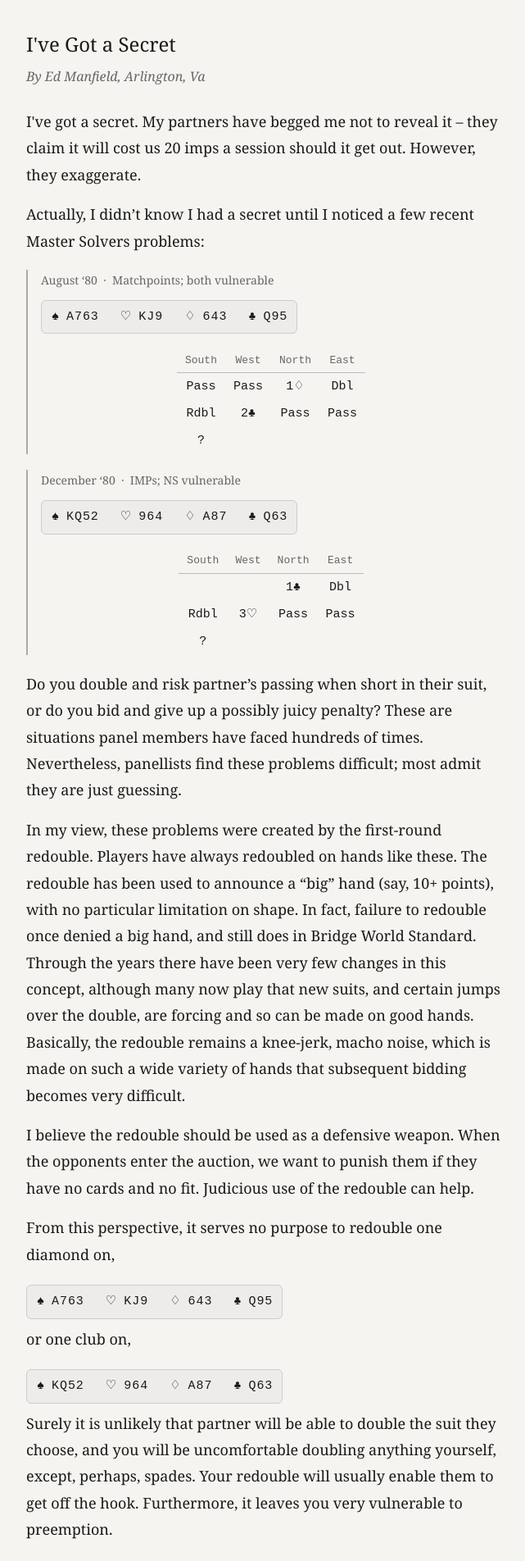
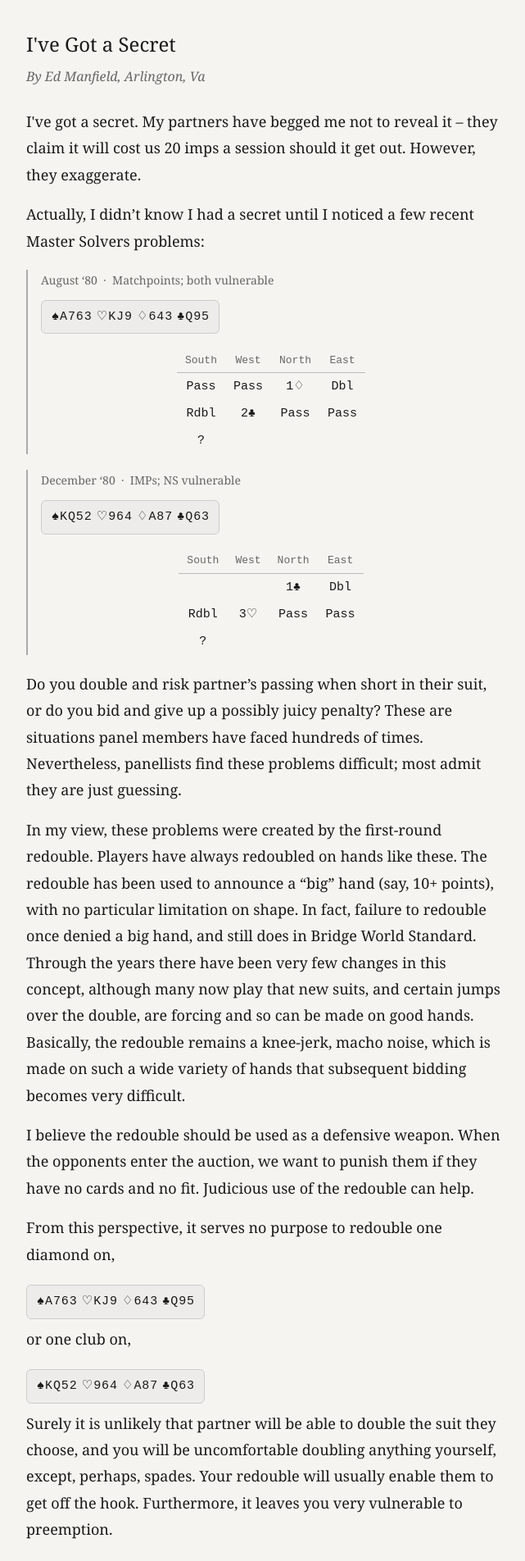
Before and after one commit to kjraywood/kjraywood.github.io, a Jekyll site: the page igas/index.html, which Jekyll copies as it is, in a window 1280 px wide. Shown: the top 1904 px of the page at 82% size, without its empty margins (318-959 px from the left). Built offline with Jekyll 4.4.1, drawn with Linux system fonts in a browser that asks for light colours.

Commit message:
move igas.html to sub-dir, and make hands more compact

```diff
--- a/igas.html
+++ b/igas/index.html
@@ -24,7 +24,6 @@
   .art h1 { font-size: clamp(20px, 5.5vw, 24px); font-weight: 500; margin: 0 0 0.25rem; }
   .art .byline { font-style: italic; color: #666; margin: 0 0 1.5rem; font-size: clamp(14px, 4vw, 16px); }
   .art p { margin: 0 0 1rem; }
-
   .hand {
     font-family: 'Courier New', Courier, monospace;
     font-size: clamp(14px, 3.8vw, 15px);
@@ -39,39 +38,14 @@
     max-width: 100%;
     box-sizing: border-box;
   }
-
-  .problem {
-    border-left: 2px solid #aaa;
-    padding-left: 1rem;
-    margin: 1.2rem 0;
-  }
-  .problem .label {
-    font-size: clamp(13px, 3.5vw, 14px);
-    font-weight: 500;
-    color: #666;
-    margin-bottom: 0.4rem;
-  }
-
+  .problem { border-left: 2px solid #aaa; padding-left: 1rem; margin: 1.2rem 0; }
+  .problem .label { font-size: clamp(13px, 3.5vw, 14px); font-weight: 500; color: #666; margin-bottom: 0.4rem; }
   .bid-wrap { text-align: center; margin: 0.6rem 0 0.9rem; }
-  .bid-table {
-    border-collapse: collapse;
-    margin: 0 auto;
-    font-family: 'Courier New', Courier, monospace;
-    font-size: clamp(14px, 3.8vw, 15px);
-  }
-  .bid-table.headed th {
-    color: #666;
-    font-weight: 500;
-    font-size: clamp(12px, 3.3vw, 13px);
-    padding: 3px 10px;
-    text-align: center;
-    border-bottom: 0.5px solid #bbb;
-  }
+  .bid-table { border-collapse: collapse; margin: 0 auto; font-family: 'Courier New', Courier, monospace; font-size: clamp(14px, 3.8vw, 15px); }
+  .bid-table.headed th { color: #666; font-weight: 500; font-size: clamp(12px, 3.3vw, 13px); padding: 3px 10px; text-align: center; border-bottom: 0.5px solid #bbb; }
   .bid-table td { padding: 3px 10px; text-align: center; }
-
   .hand-label { margin: 0.5rem 0 0.2rem; }
   .hand-response { margin: 0.15rem 0 0.9rem; padding-left: 0.25rem; }
-
   @media (prefers-color-scheme: dark) {
     body { background: #1e1e1c; }
     .art { color: #e8e6e0; }
@@ -92,7 +66,7 @@
 
   <div class="problem">
     <div class="label">August &lsquo;80 &nbsp;&middot;&nbsp; Matchpoints; both vulnerable</div>
-    <div class="hand">&#9824; A&#8202;7&#8202;6&#8202;3 &nbsp; &#9825; K&#8202;J&#8202;9 &nbsp; &#9826; 6&#8202;4&#8202;3 &nbsp; &#9827; Q&#8202;9&#8202;5</div>
+    <div class="hand">&#9824;&#8202;A&#8202;7&#8202;6&#8202;3&#8201;&#8201;&#9825;&#8202;K&#8202;J&#8202;9&#8201;&#8201;&#9826;&#8202;6&#8202;4&#8202;3&#8201;&#8201;&#9827;&#8202;Q&#8202;9&#8202;5</div>
     <div class="bid-wrap">
       <table class="bid-table headed">
         <tr><th>South</th><th>West</th><th>North</th><th>East</th></tr>
@@ -105,7 +79,7 @@
 
   <div class="problem">
     <div class="label">December &lsquo;80 &nbsp;&middot;&nbsp; IMPs; NS vulnerable</div>
-    <div class="hand">&#9824; K&#8202;Q&#8202;5&#8202;2 &nbsp; &#9825; 9&#8202;6&#8202;4 &nbsp; &#9826; A&#8202;8&#8202;7 &nbsp; &#9827; Q&#8202;6&#8202;3</div>
+    <div class="hand">&#9824;&#8202;K&#8202;Q&#8202;5&#8202;2&#8201;&#8201;&#9825;&#8202;9&#8202;6&#8202;4&#8201;&#8201;&#9826;&#8202;A&#8202;8&#8202;7&#8201;&#8201;&#9827;&#8202;Q&#8202;6&#8202;3</div>
     <div class="bid-wrap">
       <table class="bid-table headed">
         <tr><th>South</th><th>West</th><th>North</th><th>East</th></tr>
@@ -124,11 +98,11 @@
 
   <p>From this perspective, it serves no purpose to redouble one diamond on,</p>
 
-  <div class="hand">&#9824; A&#8202;7&#8202;6&#8202;3 &nbsp; &#9825; K&#8202;J&#8202;9 &nbsp; &#9826; 6&#8202;4&#8202;3 &nbsp; &#9827; Q&#8202;9&#8202;5</div>
+  <div class="hand">&#9824;&#8202;A&#8202;7&#8202;6&#8202;3&#8201;&#8201;&#9825;&#8202;K&#8202;J&#8202;9&#8201;&#8201;&#9826;&#8202;6&#8202;4&#8202;3&#8201;&#8201;&#9827;&#8202;Q&#8202;9&#8202;5</div>
 
   <p>or one club on,</p>
 
-  <div class="hand">&#9824; K&#8202;Q&#8202;5&#8202;2 &nbsp; &#9825; 9&#8202;6&#8202;4 &nbsp; &#9826; A&#8202;8&#8202;7 &nbsp; &#9827; Q&#8202;6&#8202;3</div>
+  <div class="hand">&#9824;&#8202;K&#8202;Q&#8202;5&#8202;2&#8201;&#8201;&#9825;&#8202;9&#8202;6&#8202;4&#8201;&#8201;&#9826;&#8202;A&#8202;8&#8202;7&#8201;&#8201;&#9827;&#8202;Q&#8202;6&#8202;3</div>
 
   <p>Surely it is unlikely that partner will be able to double the suit they choose, and you will be uncomfortable doubling anything yourself, except, perhaps, spades. Your redouble will usually enable them to get off the hook. Furthermore, it leaves you very vulnerable to preemption.</p>
 
@@ -138,11 +112,11 @@
 
   <p>Well, the secret is out if it is OK to pass over a double holding a good hand. When you do so, your redoubles acquire more definition. They show 10+ points with good defense against all but one of their suits. Thus, you might redouble one club on,</p>
 
-  <div class="hand">&#9824; K&#8202;T&#8202;9&#8202;x&#8202;x &nbsp; &#9825; x&#8202;x &nbsp; &#9826; A&#8202;J&#8202;x&#8202;x &nbsp; &#9827; K&#8202;x&#8202;x</div>
+  <div class="hand">&#9824;&#8202;K&#8202;T&#8202;9&#8202;x&#8202;x&#8201;&#8201;&#9825;&#8202;x&#8202;x&#8201;&#8201;&#9826;&#8202;A&#8202;J&#8202;x&#8202;x&#8201;&#8201;&#9827;&#8202;K&#8202;x&#8202;x</div>
 
   <p>or one diamond on,</p>
 
-  <div class="hand">&#9824; Q&#8202;T&#8202;x&#8202;x &nbsp; &#9825; x&#8202;x &nbsp; &#9826; Q&#8202;x&#8202;x &nbsp; &#9827; A&#8202;Q&#8202;x&#8202;x</div>
+  <div class="hand">&#9824;&#8202;Q&#8202;T&#8202;x&#8202;x&#8201;&#8201;&#9825;&#8202;x&#8202;x&#8201;&#8201;&#9826;&#8202;Q&#8202;x&#8202;x&#8201;&#8201;&#9827;&#8202;A&#8202;Q&#8202;x&#8202;x</div>
 
   <p>If they bid hearts in these instances, partner will double only with four of them, because he knows you are likely to be short in hearts. Similarly, if the auction proceeds:</p>
 
@@ -166,7 +140,7 @@
 
   <p>This style facilitates constructive bidding too. How many times have you held,</p>
 
-  <div class="hand">&#9824; x&#8202;x &nbsp; &#9825; Q&#8202;x&#8202;x&#8202;x &nbsp; &#9826; A&#8202;K&#8202;x &nbsp; &#9827; A&#8202;x&#8202;x&#8202;x</div>
+  <div class="hand">&#9824;&#8202;x&#8202;x&#8201;&#8201;&#9825;&#8202;Q&#8202;x&#8202;x&#8202;x&#8201;&#8201;&#9826;&#8202;A&#8202;K&#8202;x&#8201;&#8201;&#9827;&#8202;A&#8202;x&#8202;x&#8202;x</div>
 
   <p>and heard the auction go:</p>
 
@@ -224,7 +198,7 @@
 
   <div class="problem">
     <div class="label">IMPs, EW vulnerable</div>
-    <div class="hand">&#9824; K&#8202;T&#8202;7&#8202;3&#8202;2 &nbsp; &#9825; 4 &nbsp; &#9826; K&#8202;8&#8202;6&#8202;2 &nbsp; &#9827; A&#8202;K&#8202;7</div>
+    <div class="hand">&#9824;&#8202;K&#8202;T&#8202;7&#8202;3&#8202;2&#8201;&#8201;&#9825;&#8202;4&#8201;&#8201;&#9826;&#8202;K&#8202;8&#8202;6&#8202;2&#8201;&#8201;&#9827;&#8202;A&#8202;K&#8202;7</div>
     <div class="bid-wrap">
       <table class="bid-table headed">
         <tr><th>South</th><th>West</th><th>North</th><th>East</th></tr>
@@ -249,16 +223,16 @@
 
   <p>You hold, as responder:</p>
 
-  <div class="hand-label"><span class="hand">&#9824; Q&#8202;x&#8202;x&#8202;x &nbsp; &#9825; A&#8202;T&#8202;x&#8202;x&#8202;x&#8202;x&#8202;x &nbsp; &#9826; &mdash; &nbsp; &#9827; x&#8202;x</span></div>
+  <div class="hand-label"><span class="hand">&#9824;&#8202;Q&#8202;x&#8202;x&#8202;x&#8201;&#8201;&#9825;&#8202;A&#8202;T&#8202;x&#8202;x&#8202;x&#8202;x&#8202;x&#8201;&#8201;&#9826;&#8202;&mdash;&#8201;&#8201;&#9827;&#8202;x&#8202;x</span></div>
   <p class="hand-response">Bid two spades, as normally.</p>
 
-  <div class="hand-label"><span class="hand">&#9824; Q&#8202;x &nbsp; &#9825; J&#8202;x&#8202;x &nbsp; &#9826; K&#8202;T&#8202;x&#8202;x&#8202;x &nbsp; &#9827; K&#8202;Q&#8202;x</span></div>
+  <div class="hand-label"><span class="hand">&#9824;&#8202;Q&#8202;x&#8201;&#8201;&#9825;&#8202;J&#8202;x&#8202;x&#8201;&#8201;&#9826;&#8202;K&#8202;T&#8202;x&#8202;x&#8202;x&#8201;&#8201;&#9827;&#8202;K&#8202;Q&#8202;x</span></div>
   <p class="hand-response">Double; good balanced hand with at least three hearts.</p>
 
-  <div class="hand-label"><span class="hand">&#9824; K&#8202;x&#8202;x&#8202;x &nbsp; &#9825; x &nbsp; &#9826; A&#8202;T&#8202;x&#8202;x &nbsp; &#9827; T&#8202;x&#8202;x&#8202;x</span></div>
+  <div class="hand-label"><span class="hand">&#9824;&#8202;K&#8202;x&#8202;x&#8202;x&#8201;&#8201;&#9825;&#8202;x&#8201;&#8201;&#9826;&#8202;A&#8202;T&#8202;x&#8202;x&#8201;&#8201;&#9827;&#8202;T&#8202;x&#8202;x&#8202;x</span></div>
   <p class="hand-response">Three spades. This shows an unbalanced hand with four spades, and is non-forcing. You could begin with two notrump or four spades on the first round, but these bids are less descriptive.</p>
 
-  <div class="hand-label"><span class="hand">&#9824; Q&#8202;x&#8202;x&#8202;x &nbsp; &#9825; x &nbsp; &#9826; A&#8202;x&#8202;x&#8202;x &nbsp; &#9827; A&#8202;J&#8202;x&#8202;x</span></div>
+  <div class="hand-label"><span class="hand">&#9824;&#8202;Q&#8202;x&#8202;x&#8202;x&#8201;&#8201;&#9825;&#8202;x&#8201;&#8201;&#9826;&#8202;A&#8202;x&#8202;x&#8202;x&#8201;&#8201;&#9827;&#8202;A&#8202;J&#8202;x&#8202;x</span></div>
   <p class="hand-response">Three hearts. This shows an unbalanced hand with four spades, and is game-forcing. You might choose to splinter with four hearts on the first round, but the recommended auction leaves more space for slam investigation.</p>
 
   <p>Note that there is no purpose in starting with redouble on either of the last two hands, because you have no intention of defending.</p>
@@ -272,22 +246,22 @@
     </table>
   </div>
 
-  <div class="hand-label"><span class="hand">&#9824; x&#8202;x &nbsp; &#9825; K&#8202;T&#8202;x&#8202;x &nbsp; &#9826; A&#8202;J&#8202;x&#8202;x&#8202;x &nbsp; &#9827; Q&#8202;x</span></div>
+  <div class="hand-label"><span class="hand">&#9824;&#8202;x&#8202;x&#8201;&#8201;&#9825;&#8202;K&#8202;T&#8202;x&#8202;x&#8201;&#8201;&#9826;&#8202;A&#8202;J&#8202;x&#8202;x&#8202;x&#8201;&#8201;&#9827;&#8202;Q&#8202;x</span></div>
   <p class="hand-response">Double. Gotcha!</p>
 
-  <div class="hand-label"><span class="hand">&#9824; x&#8202;x&#8202;x &nbsp; &#9825; K&#8202;T&#8202;x &nbsp; &#9826; A&#8202;J&#8202;x&#8202;x&#8202;x &nbsp; &#9827; Q&#8202;x</span></div>
+  <div class="hand-label"><span class="hand">&#9824;&#8202;x&#8202;x&#8202;x&#8201;&#8201;&#9825;&#8202;K&#8202;T&#8202;x&#8201;&#8201;&#9826;&#8202;A&#8202;J&#8202;x&#8202;x&#8202;x&#8201;&#8201;&#9827;&#8202;Q&#8202;x</span></div>
   <p class="hand-response">Two spades. Typically, 10&ndash;12 with three-card support.</p>
 
-  <div class="hand-label"><span class="hand">&#9824; Q&#8202;x &nbsp; &#9825; A&#8202;x &nbsp; &#9826; J&#8202;T&#8202;x&#8202;x&#8202;x &nbsp; &#9827; K&#8202;J&#8202;x&#8202;x</span></div>
+  <div class="hand-label"><span class="hand">&#9824;&#8202;Q&#8202;x&#8201;&#8201;&#9825;&#8202;A&#8202;x&#8201;&#8201;&#9826;&#8202;J&#8202;T&#8202;x&#8202;x&#8202;x&#8201;&#8201;&#9827;&#8202;K&#8202;J&#8202;x&#8202;x</span></div>
   <p class="hand-response">Two notrump. Natural. Partner will infer that you have the minors, because, unless you have trump support, your redouble shows two suits.</p>
 
-  <div class="hand-label"><span class="hand">&#9824; Q&#8202;x &nbsp; &#9825; A&#8202;x &nbsp; &#9826; A&#8202;J&#8202;x&#8202;x&#8202;x &nbsp; &#9827; K&#8202;J&#8202;x&#8202;x</span></div>
+  <div class="hand-label"><span class="hand">&#9824;&#8202;Q&#8202;x&#8201;&#8201;&#9825;&#8202;A&#8202;x&#8201;&#8201;&#9826;&#8202;A&#8202;J&#8202;x&#8202;x&#8202;x&#8201;&#8201;&#9827;&#8202;K&#8202;J&#8202;x&#8202;x</span></div>
   <p class="hand-response">Three diamonds. Forcing.</p>
 
-  <div class="hand-label"><span class="hand">&#9824; Q&#8202;x&#8202;x &nbsp; &#9825; Q&#8202;x &nbsp; &#9826; K&#8202;T&#8202;x&#8202;x &nbsp; &#9827; A&#8202;Q&#8202;x&#8202;x</span></div>
+  <div class="hand-label"><span class="hand">&#9824;&#8202;Q&#8202;x&#8202;x&#8201;&#8201;&#9825;&#8202;Q&#8202;x&#8201;&#8201;&#9826;&#8202;K&#8202;T&#8202;x&#8202;x&#8201;&#8201;&#9827;&#8202;A&#8202;Q&#8202;x&#8202;x</span></div>
   <p class="hand-response">Three hearts. Three-card spade support, choice of games.</p>
 
-  <div class="hand-label"><span class="hand">&#9824; x&#8202;x&#8202;x &nbsp; &#9825; x &nbsp; &#9826; A&#8202;K&#8202;x&#8202;x &nbsp; &#9827; Q&#8202;T&#8202;x&#8202;x&#8202;x</span></div>
+  <div class="hand-label"><span class="hand">&#9824;&#8202;x&#8202;x&#8202;x&#8201;&#8201;&#9825;&#8202;x&#8201;&#8201;&#9826;&#8202;A&#8202;K&#8202;x&#8202;x&#8201;&#8201;&#9827;&#8202;Q&#8202;T&#8202;x&#8202;x&#8202;x</span></div>
   <p class="hand-response">Three spades. 10&ndash;12, three-card spade support, unbalanced.</p>
 
   <p>Note that, despite holding spade support, you can begin with a redouble in order to describe your hand, or to suggest the possibility of defending.</p>
@@ -296,7 +270,7 @@
 
   <p>My methods will solve some of your old problems, but they will also create some new ones. Try these:</p>
 
-  <div class="hand-label"><span class="hand">&#9824; A&#8202;Q&#8202;x&#8202;x &nbsp; &#9825; J&#8202;x&#8202;x &nbsp; &#9826; Q&#8202;x &nbsp; &#9827; Q&#8202;T&#8202;x&#8202;x</span></div>
+  <div class="hand-label"><span class="hand">&#9824;&#8202;A&#8202;Q&#8202;x&#8202;x&#8201;&#8201;&#9825;&#8202;J&#8202;x&#8202;x&#8201;&#8201;&#9826;&#8202;Q&#8202;x&#8201;&#8201;&#9827;&#8202;Q&#8202;T&#8202;x&#8202;x</span></div>
 
   <div class="bid-wrap">
     <table class="bid-table">
@@ -307,7 +281,7 @@
 
   <p>One notrump. This auction shows spades and clubs. With a stronger hand, cue-bid. With five spades, bid one spade.</p>
 
-  <div class="hand-label"><span class="hand">&#9824; K&#8202;T&#8202;x&#8202;x&#8202;x &nbsp; &#9825; K&#8202;Q&#8202;x &nbsp; &#9826; A&#8202;x&#8202;x &nbsp; &#9827; J&#8202;x</span></div>
+  <div class="hand-label"><span class="hand">&#9824;&#8202;K&#8202;T&#8202;x&#8202;x&#8202;x&#8201;&#8201;&#9825;&#8202;K&#8202;Q&#8202;x&#8201;&#8201;&#9826;&#8202;A&#8202;x&#8202;x&#8201;&#8201;&#9827;&#8202;J&#8202;x</span></div>
 
   <div class="bid-wrap">
     <table class="bid-table">
@@ -318,7 +292,7 @@
 
   <p>Double. Partner could have a balanced 20 count. I know &mdash; you can hardly wait to hold a strong East hand and trap pass against me.</p>
 
-  <div class="hand-label"><span class="hand">&#9824; Q&#8202;x &nbsp; &#9825; A&#8202;Q&#8202;x&#8202;x &nbsp; &#9826; K&#8202;T&#8202;x&#8202;x&#8202;x &nbsp; &#9827; x&#8202;x</span></div>
+  <div class="hand-label"><span class="hand">&#9824;&#8202;Q&#8202;x&#8201;&#8201;&#9825;&#8202;A&#8202;Q&#8202;x&#8202;x&#8201;&#8201;&#9826;&#8202;K&#8202;T&#8202;x&#8202;x&#8202;x&#8201;&#8201;&#9827;&#8202;x&#8202;x</span></div>
 
   <div class="bid-wrap">
     <table class="bid-table">
@@ -328,7 +302,7 @@
 
   <p>Double is right if they are going to choose diamonds, but Pass is right if they choose clubs. I tend to pass, figuring they are more likely to land in the lower suit.</p>
 
-  <div class="hand-label"><span class="hand">&#9824; A&#8202;Q&#8202;x&#8202;x&#8202;x &nbsp; &#9825; K&#8202;x &nbsp; &#9826; A&#8202;K&#8202;x &nbsp; &#9827; Q&#8202;x&#8202;x</span></div>
+  <div class="hand-label"><span class="hand">&#9824;&#8202;A&#8202;Q&#8202;x&#8202;x&#8202;x&#8201;&#8201;&#9825;&#8202;K&#8202;x&#8201;&#8201;&#9826;&#8202;A&#8202;K&#8202;x&#8201;&#8201;&#9827;&#8202;Q&#8202;x&#8202;x</span></div>
 
   <div class="bid-wrap">
     <table class="bid-table">
```
